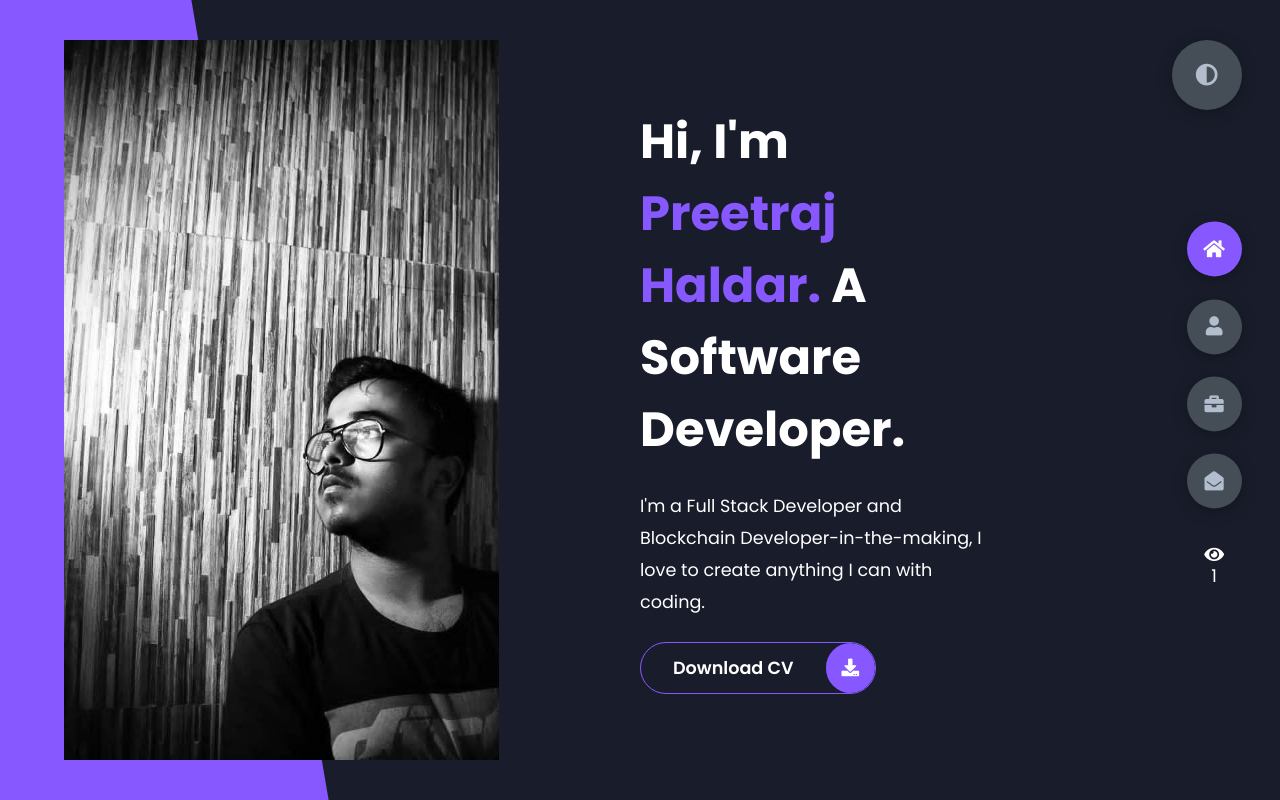
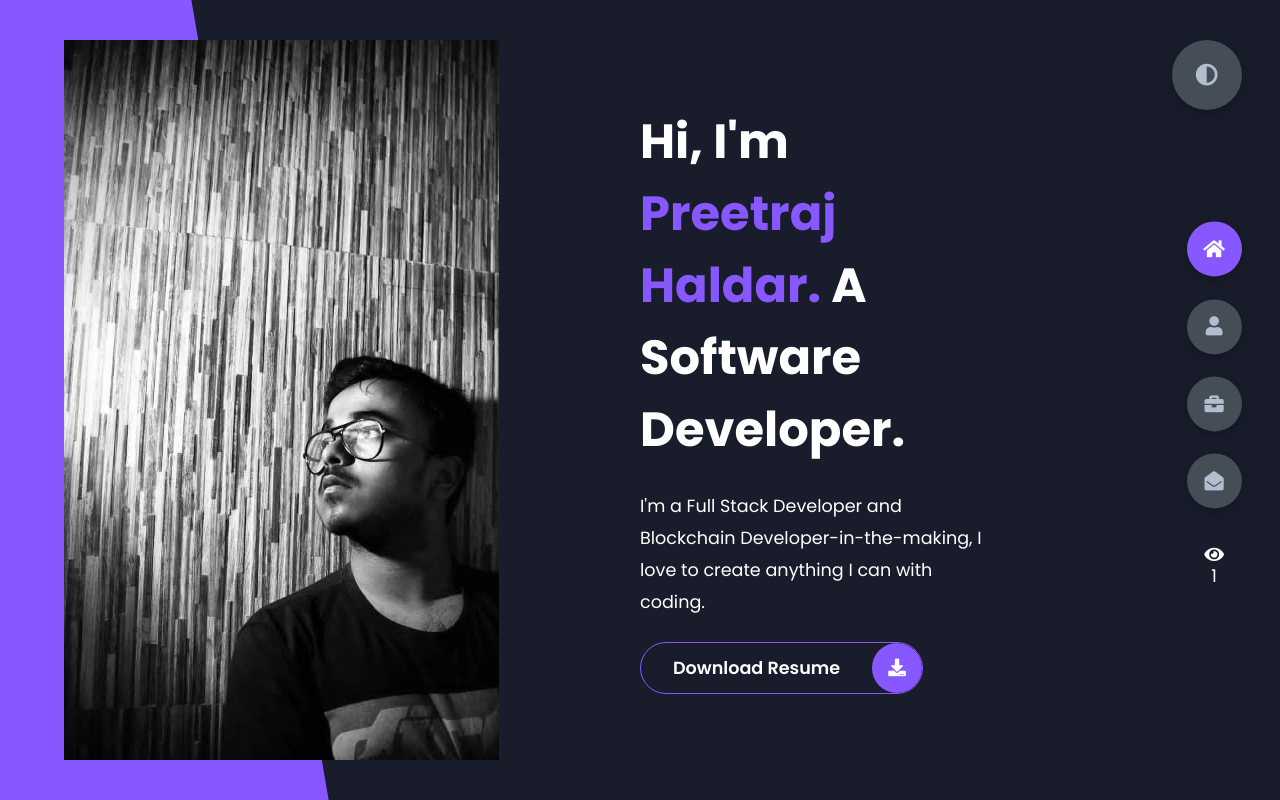
Before and after one commit to the-threshold-frequency/the-threshold-frequency.github.io, a plain HTML site: page index.html in a window 1280 px wide. Drawn offline with Linux system fonts and the light colour scheme.

Commit message:
Update Resume

```diff
--- a/index.html
+++ b/index.html
@@ -30,8 +30,8 @@
 
                 </p>
                 <div class="btn-con">
-                    <a href="https://drive.google.com/file/d/1JjoJyLoEJpAfFmdTV_9PMruag--QSF_o/view?usp=sharing" class="main-btn">
-                        <span class="btn-text">Download CV</span>
+                    <a href="https://drive.google.com/file/d/1INox_ybhHP20AlZdkL2Kq7HJ3QwiwHDt/view?usp=sharing" class="main-btn">
+                        <span class="btn-text">Download Resume</span>
                         <span class="btn-icon"><i class="fas fa-download"></i></span>
                     </a>
                 </div>
```
